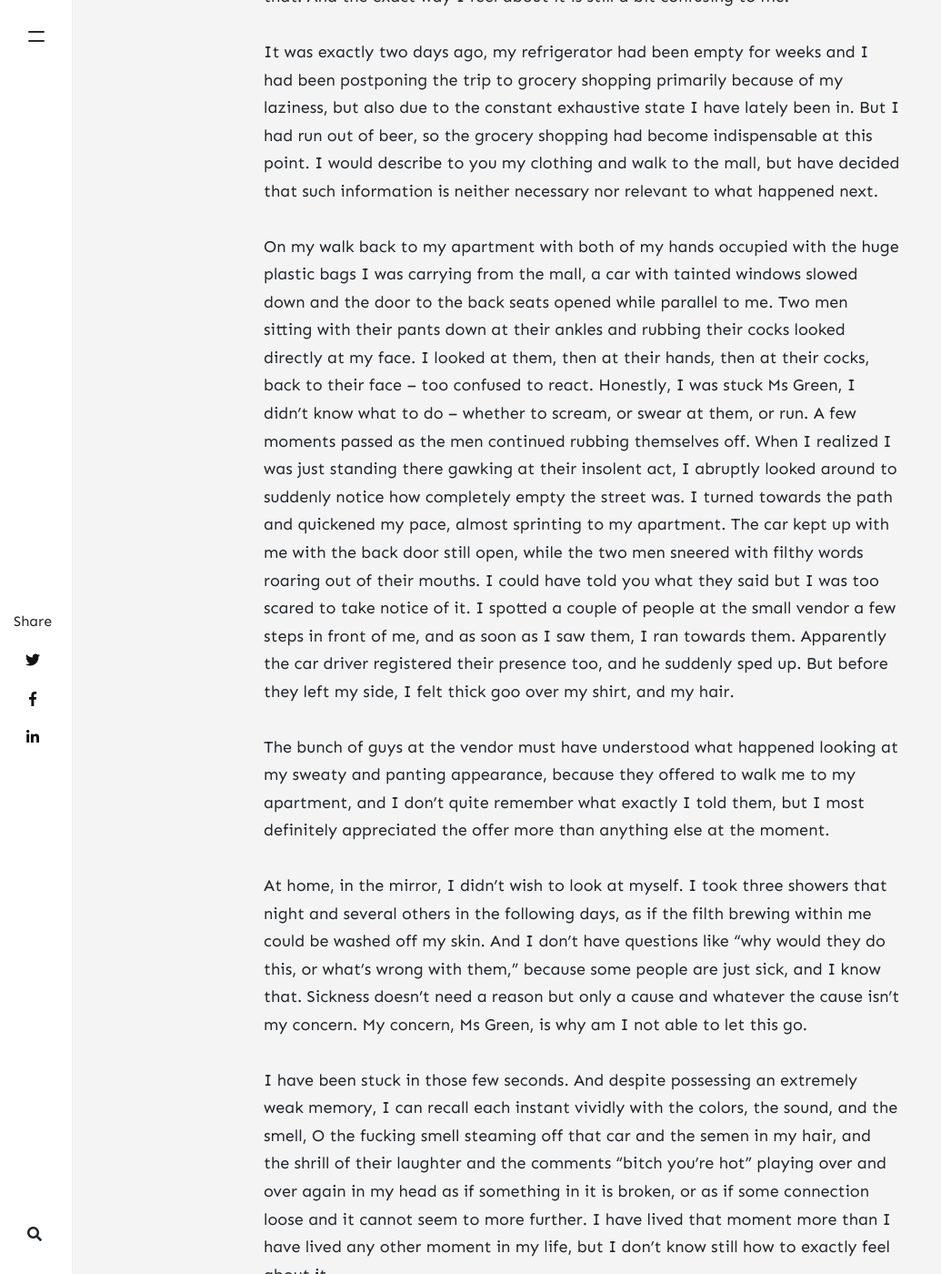
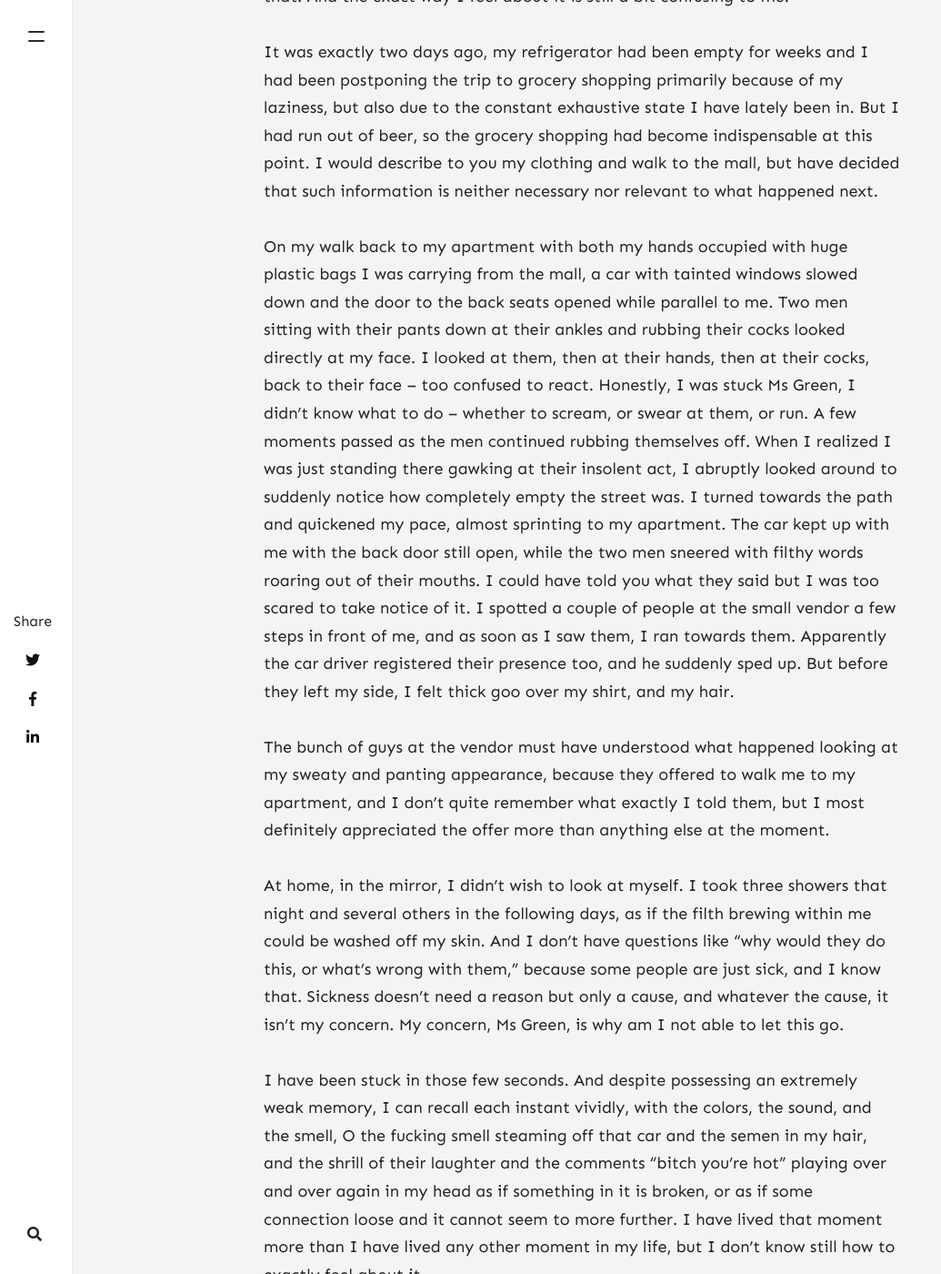
Before and after one commit to owcloud/jm, a Jekyll site: the page built from _posts/2020-06-06-Letters-to-Ms.-Green.md, in a window 1280 px wide and 1400 px high, scrolled down 1581 px. Shown: the whole window at 91% size, without its empty margins (0-1035 px from the left). Built offline with Jekyll 4.4.1, drawn with Linux system fonts in a browser that asks for light colours; nearby versions of some CDN libraries; comment, search, counter and statistics services are not loaded; some of the changed text lies outside the part shown.

Commit message:
Update 2020-06-06-Letters-to-Ms.-Green.md

```diff
--- a/_posts/2020-06-06-Letters-to-Ms.-Green.md
+++ b/_posts/2020-06-06-Letters-to-Ms.-Green.md
@@ -14,19 +14,19 @@ Dear Ms Green,
 
 Thank you for calling me the other day. Although brief, the last conversation we had over the dead telephone was the most real conversation I have had in a long time.
 
-I hope you doing as well as you said you were.
+I hope you're doing as well as you said you were.
 
-Something strange happened the other day, I could use the word “abhorrent” but not sure if it should be. I haven’t still figured out how to feel about the whole thing. If it was any other day, I would have said that I was angry, disgusted, ashamed, or scared even; but the truth is, my feelings about it are deeper than that. And the exact way I feel about it is still a bit confusing to me.
+Something strange happened the other day, I could use the word “abhorrent” but not sure if it would suffice. I haven’t still figured out how to feel about the whole thing. If it was any other day, I would have said that I was angry, disgusted, ashamed, or scared even; but the truth is, my feelings about it are deeper than that. And the exact way I feel about it is still a bit confusing to me.
 
 It was exactly two days ago, my refrigerator had been empty for weeks and I had been postponing the trip to grocery shopping primarily because of my laziness, but also due to the constant exhaustive state I have lately been in. But I had run out of beer, so the grocery shopping had become indispensable at this point. I would describe to you my clothing and walk to the mall, but have decided that such information is neither necessary nor relevant to what happened next.
 
-On my walk back to my apartment with both of my hands occupied with the huge plastic bags I was carrying from the mall, a car with tainted windows slowed down and the door to the back seats opened while parallel to me. Two men sitting with their pants down at their ankles and rubbing their cocks looked directly at my face. I looked at them, then at their hands, then at their cocks, back to their face – too confused to react. Honestly, I was stuck Ms Green, I didn’t know what to do – whether to scream, or swear at them, or run. A few moments passed as the men continued rubbing themselves off. When I realized I was just standing there gawking at their insolent act, I abruptly looked around to suddenly notice how completely empty the street was. I turned towards the path and quickened my pace, almost sprinting to my apartment. The car kept up with me with the back door still open, while the two men sneered with filthy words roaring out of their mouths. I could have told you what they said but I was too scared to take notice of it. I spotted a couple of people at the small vendor a few steps in front of me, and as soon as I saw them, I ran towards them. Apparently the car driver registered their presence too, and he suddenly sped up. But before they left my side, I felt thick goo over my shirt, and my hair.
+On my walk back to my apartment with both my hands occupied with huge plastic bags I was carrying from the mall, a car with tainted windows slowed down and the door to the back seats opened while parallel to me. Two men sitting with their pants down at their ankles and rubbing their cocks looked directly at my face. I looked at them, then at their hands, then at their cocks, back to their face – too confused to react. Honestly, I was stuck Ms Green, I didn’t know what to do – whether to scream, or swear at them, or run. A few moments passed as the men continued rubbing themselves off. When I realized I was just standing there gawking at their insolent act, I abruptly looked around to suddenly notice how completely empty the street was. I turned towards the path and quickened my pace, almost sprinting to my apartment. The car kept up with me with the back door still open, while the two men sneered with filthy words roaring out of their mouths. I could have told you what they said but I was too scared to take notice of it. I spotted a couple of people at the small vendor a few steps in front of me, and as soon as I saw them, I ran towards them. Apparently the car driver registered their presence too, and he suddenly sped up. But before they left my side, I felt thick goo over my shirt, and my hair.
 
 The bunch of guys at the vendor must have understood what happened looking at my sweaty and panting appearance, because they offered to walk me to my apartment, and I don’t quite remember what exactly I told them, but I most definitely appreciated the offer more than anything else at the moment.
 
-At home, in the mirror, I didn’t wish to look at myself. I took three showers that night and several others in the following days, as if the filth brewing within me could be washed off my skin. And I don’t have questions like “why would they do this, or what’s wrong with them,” because some people are just sick, and I know that. Sickness doesn’t need a reason but only a cause and whatever the cause isn’t my concern. My concern, Ms Green, is why am I not able to let this go.
+At home, in the mirror, I didn’t wish to look at myself. I took three showers that night and several others in the following days, as if the filth brewing within me could be washed off my skin. And I don’t have questions like “why would they do this, or what’s wrong with them,” because some people are just sick, and I know that. Sickness doesn’t need a reason but only a cause, and whatever the cause, it isn’t my concern. My concern, Ms Green, is why am I not able to let this go.
 
-I have been stuck in those few seconds. And despite possessing an extremely weak memory, I can recall each instant vividly with the colors, the sound, and the smell, O the fucking smell steaming off that car and the semen in my hair, and the shrill of their laughter and the comments “bitch you’re hot” playing over and over again in my head as if something in it is broken, or as if some connection loose and it cannot seem to more further. I have lived that moment more than I have lived any other moment in my life, but I don’t know still how to exactly feel about it.
+I have been stuck in those few seconds. And despite possessing an extremely weak memory, I can recall each instant vividly, with the colors, the sound, and the smell, O the fucking smell steaming off that car and the semen in my hair, and the shrill of their laughter and the comments “bitch you’re hot” playing over and over again in my head as if something in it is broken, or as if some connection loose and it cannot seem to more further. I have lived that moment more than I have lived any other moment in my life, but I don’t know still how to exactly feel about it.
 
 I obviously am angry, at the people who thought they could just do something like that to anybody, but surprisingly I am angry at myself more. I am angry that I didn’t react, or scream at them, or did not do a fucking thing, but just ran. I am angry at myself for getting stuck. With the way I have grown up, I am angry that I wasn’t prepared for anything like that. And to frustratingly add more, I am angry for feeling ashamed and disgusted at myself.
 
```
